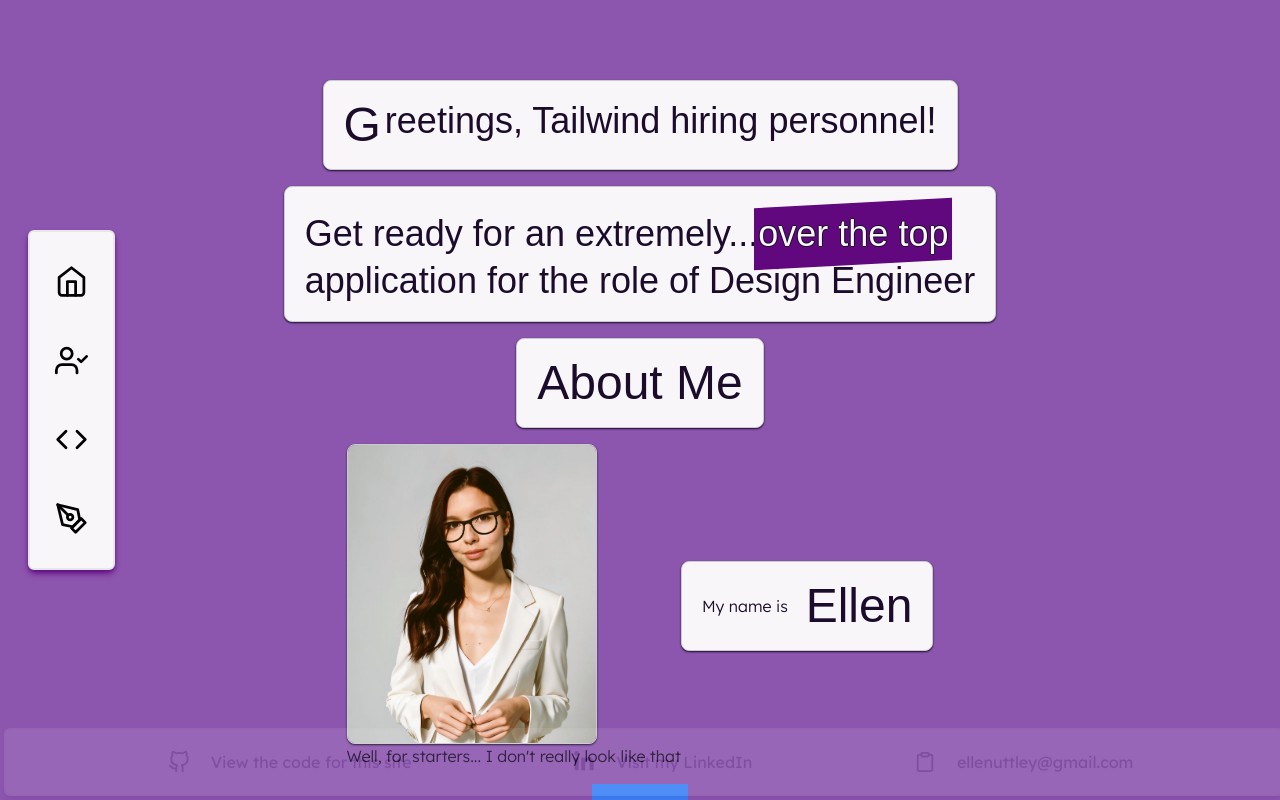
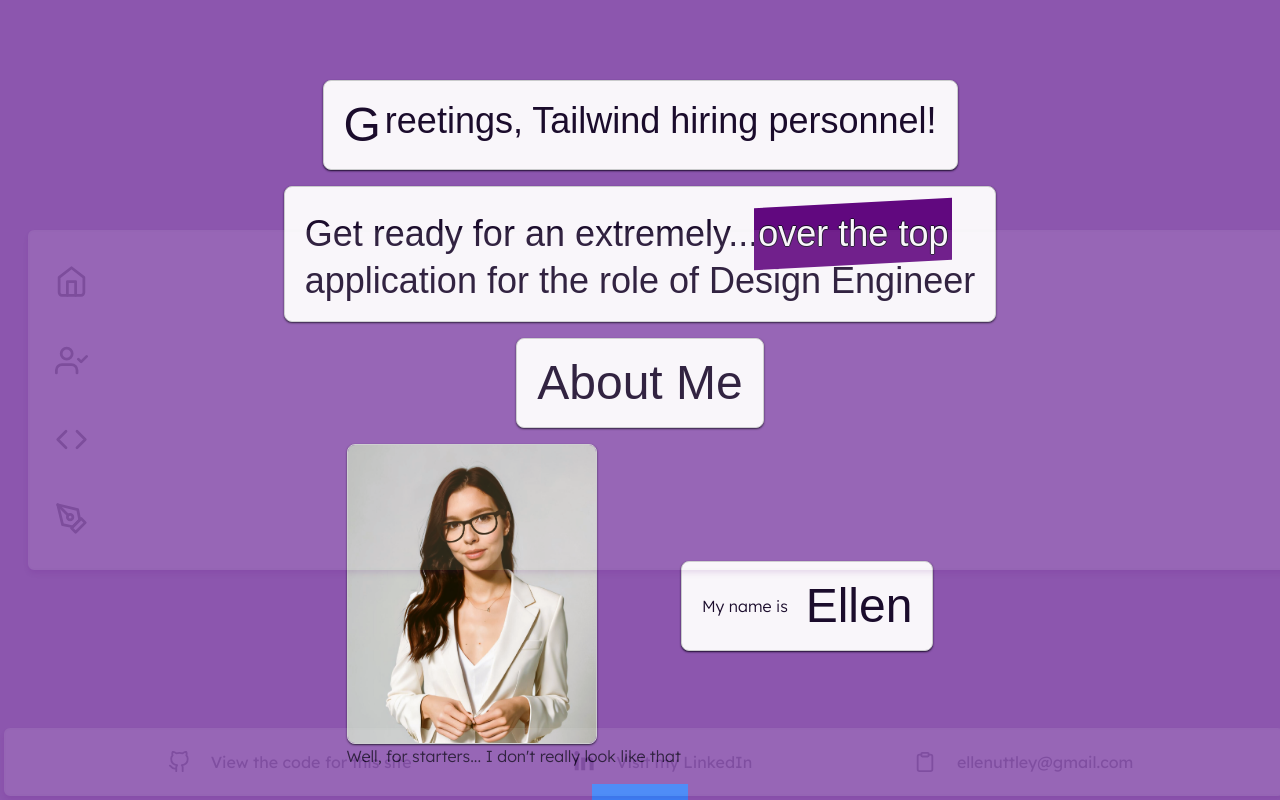
Before and after one commit to ellenuttley/aboutme, a Next.js app: page / in a window 1280 px wide. Shown: the top 800 px of the page. Built offline with nearby package versions, Linux system fonts and the light colour scheme; a web font is replaced by a local one.

Commit message:
restyled navbar

```diff
--- a/src/app/globals.css
+++ b/src/app/globals.css
@@ -63,11 +63,13 @@
   }
 
     .sidebar {
-        @apply fixed flex flex-row border-solid border-2 rounded-md shadow-md z-10 top-1 right-1 left-1 justify-evenly w-auto pt-2 pb-2
-        bg-tWhite shadow-tPrimary
+        @apply fixed flex flex-row border-solid border-2 rounded-md shadow-md z-10 top-1 right-1 left-1 justify-evenly w-dvw pt-2 pb-2
+        bg-tWhite shadow-tPrimary opacity-10
 
         lg:top-2/4 lg:left-7 lg:right-auto lg:bottom-auto lg:min-w-fit lg:flex-col lg:gap-5 lg:p-3 lg:mx-auto lg:pt-5 lg:pb-5
         lg:transform lg:-translate-y-2/4
+
+		hover:opacity-100
 
         dark:bg-tPrimary dark:border-tPrimary dark:shadow-tSecondary;
       }
@@ -77,7 +79,7 @@
     rounded-xl border border-solid border-tWhite
 
     p-2 transition-all duration-200 ease-linear
-    hover:rounded-lg hover:border-tPrimary hover:shadow-md hover:shadow-tPrimary
+    hover:rounded-lg hover:border-tTransition hover:shadow-md hover:shadow-tBlack
 
     lg:m-1
 
@@ -85,7 +87,7 @@
   }
 
   .sidebar-tooltip {
-    @apply absolute top-14 z-10 m-2 w-auto min-w-max origin-bottom-right scale-0 rounded-md bg-tSecondary
+    @apply absolute top-11 z-10 m-2 w-auto min-w-max origin-top scale-0 rounded-md bg-tPrimary/95 text-tWhite font-lexend font-light
     p-2
     shadow-md transition-all duration-100
 
```
